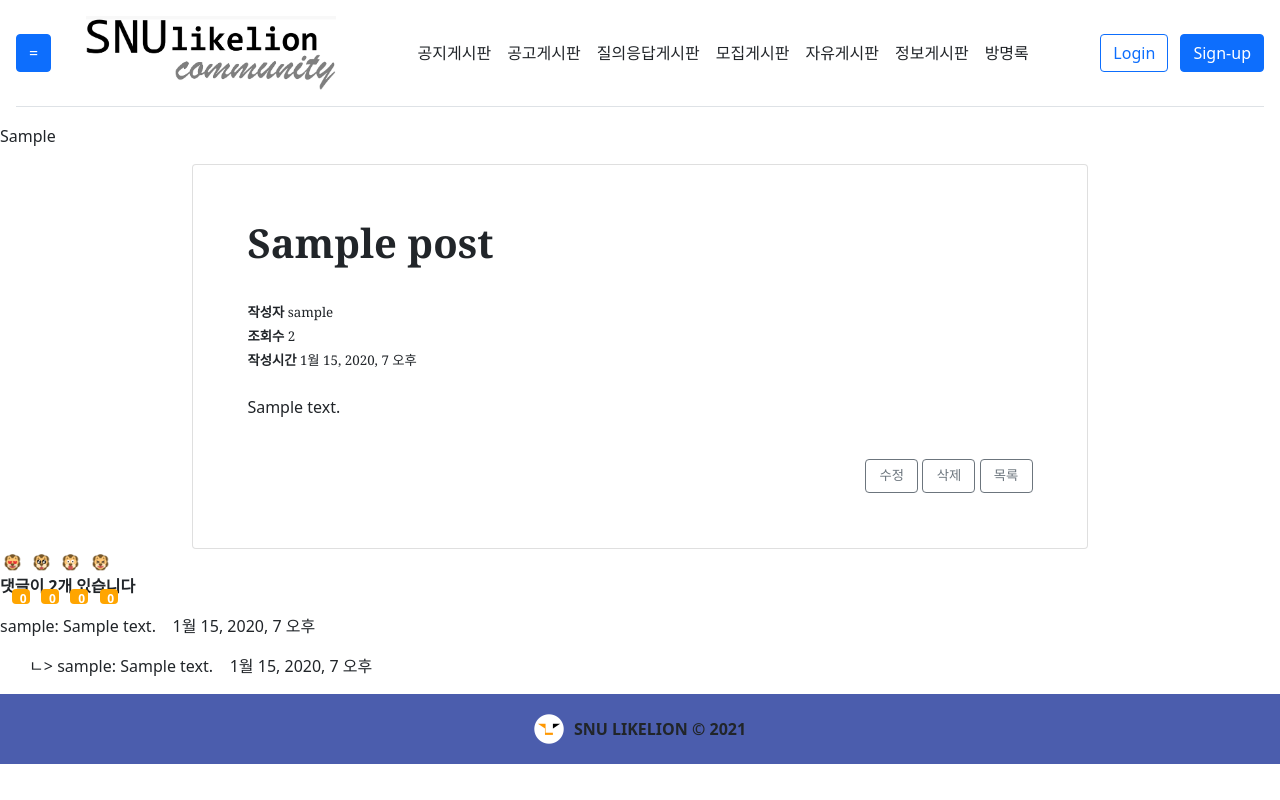
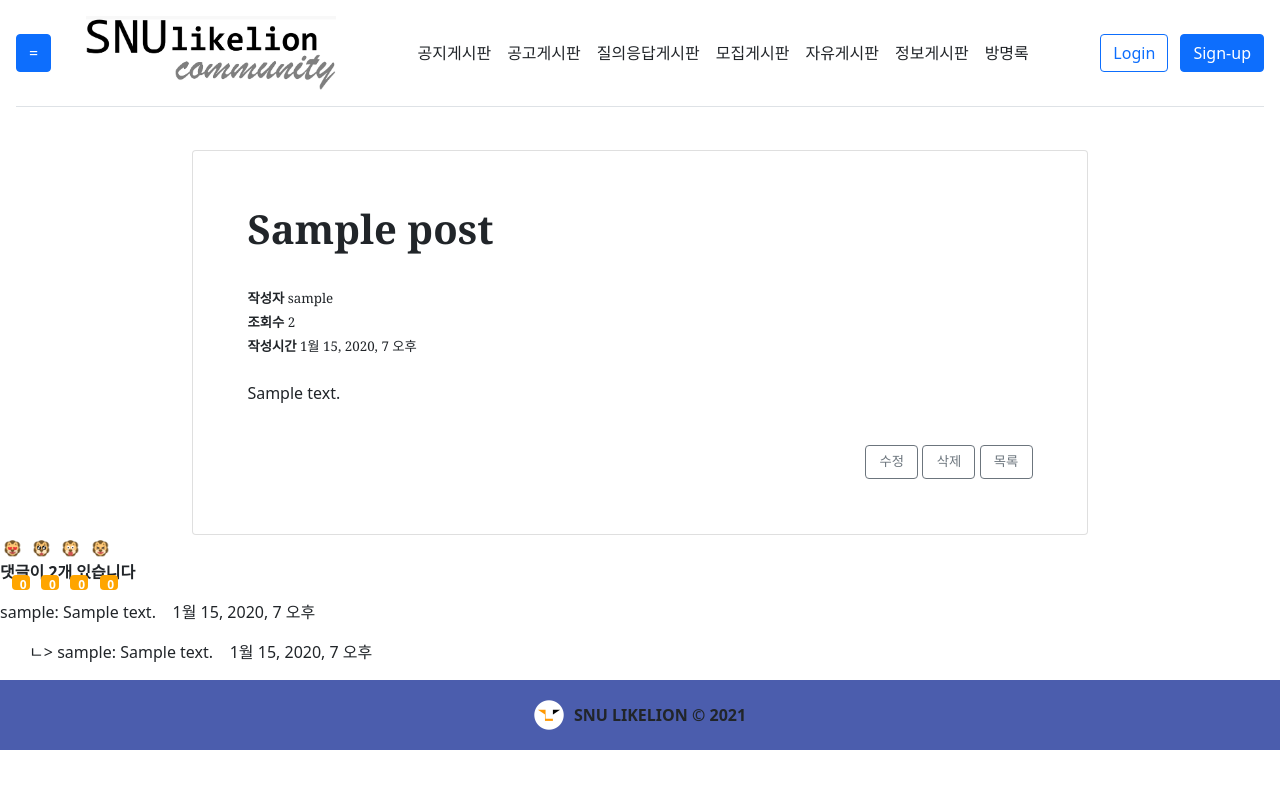
Before and after one commit to brainini/likelion_community, a Django app: page /community/posts/1/ in a window 1280 px wide. Run offline with Django 3.2, Linux system fonts and the light colour scheme; tables that the repository leaves empty hold one stand-in row (values such as "Sample post"); style sheets or scripts are compiled from the project's sources; some libraries are stand-ins or nearby versions.

Commit message:
[feat] minji2 + seungryeol -  show & base html change a little

```diff
--- a/likelion_com/privateCommunity/templates/base.html
+++ b/likelion_com/privateCommunity/templates/base.html
@@ -17,12 +17,12 @@
     <script type="module" src="{% static 'privateCommunity/js/base.js' %}"></script>
     <script src="https://cdn.jsdelivr.net/npm/@popperjs/core@2.9.2/dist/umd/popper.min.js" integrity="sha384-IQsoLXl5PILFhosVNubq5LC7Qb9DXgDA9i+tQ8Zj3iwWAwPtgFTxbJ8NT4GN1R8p" crossorigin="anonymous"></script>
     <script src="https://cdn.jsdelivr.net/npm/bootstrap@5.0.2/dist/js/bootstrap.min.js" integrity="sha384-cVKIPhGWiC2Al4u+LWgxfKTRIcfu0JTxR+EQDz/bgldoEyl4H0zUF0QKbrJ0EcQF" crossorigin="anonymous"></script>
-	<script src="{% static 'privateCommunity/js/base2.js' %}"></script>
+	  <script src="{% static 'privateCommunity/js/base2.js' %}"></script>
+    <script src="{% static 'privateCommunity/js/show.js' %}"></script>
     {% block js %}
     {% endblock js %}
   </head>
   <body>
-    <script src="{% static 'privateCommunity/js/show.js' %}"></script>
     <svg xmlns="http://www.w3.org/2000/svg" style="display: none;">
         <symbol id="bootstrap" viewBox="0 0 118 94">
             <title>likelion_community</title>
--- a/likelion_com/privateCommunity/templates/privateCommunity/show.html
+++ b/likelion_com/privateCommunity/templates/privateCommunity/show.html
@@ -2,13 +2,7 @@
 
 {% block content %}
 
-<<<<<<< HEAD
-    <div style="margin-top: 100px;">
-      <p>{{post.category}}
-      {% if post.category == "질의응답게시판" %}
-       #{{post.qna_type}}
-      {% endif %}
-      </p>
+    <div style="margin-top: 150px;">
       <div class="card" style="width:70%;margin-left: auto; margin-right: auto; padding:3%;">
         <div class="card-body">
           <h1 style="font-weight: bold;">{{ post.title }}<br></h1>
@@ -83,7 +77,6 @@
 
     <p id="comment-count"><strong>댓글이 {{commentCount}}개 있습니다 </strong><p>
     {% if user.is_authenticated %}
-
       {% csrf_token %}
       <input id="comment-input" type="text" name="content" />
       <button onclick="onAddComment({{post.id}})">댓글 달기</button>
```
